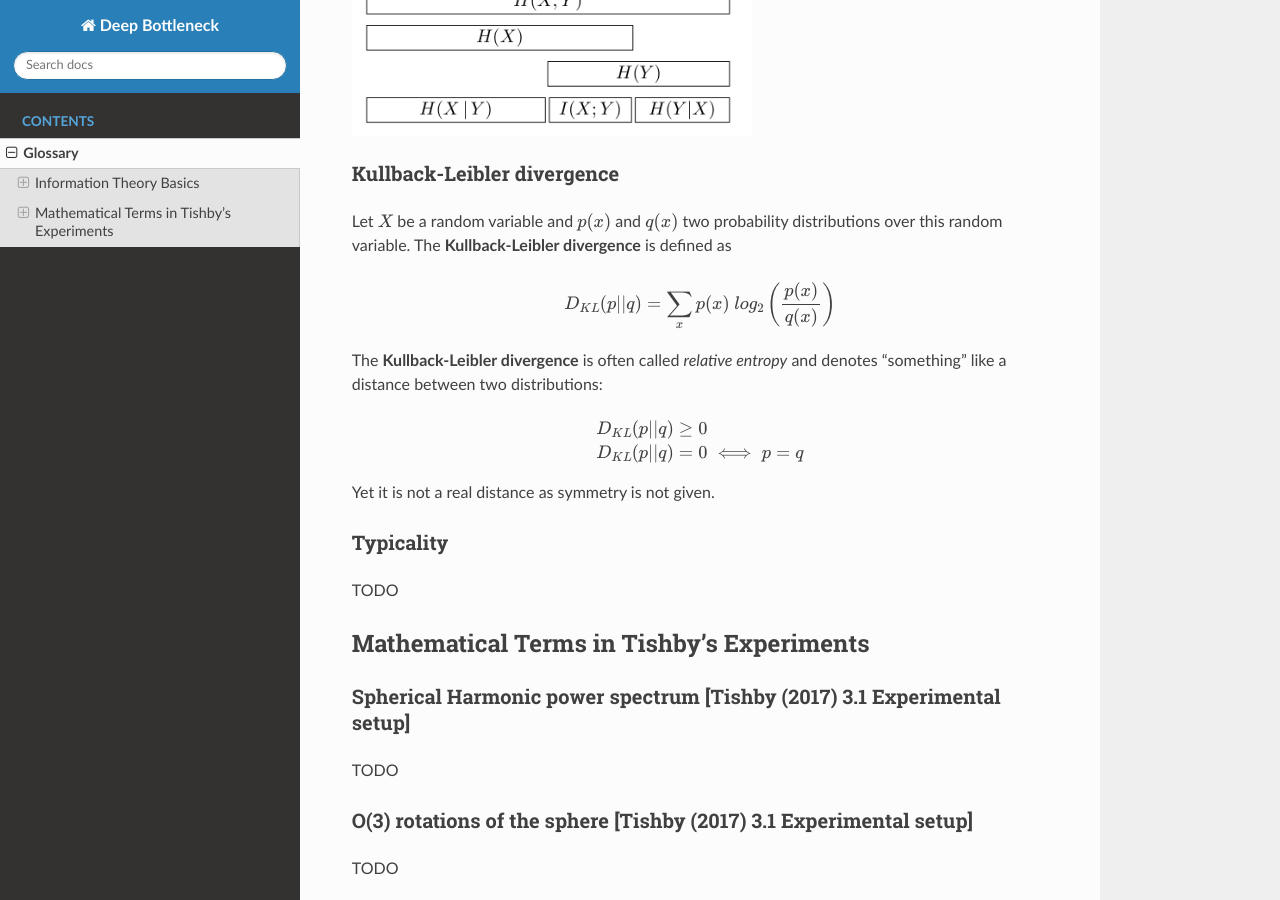
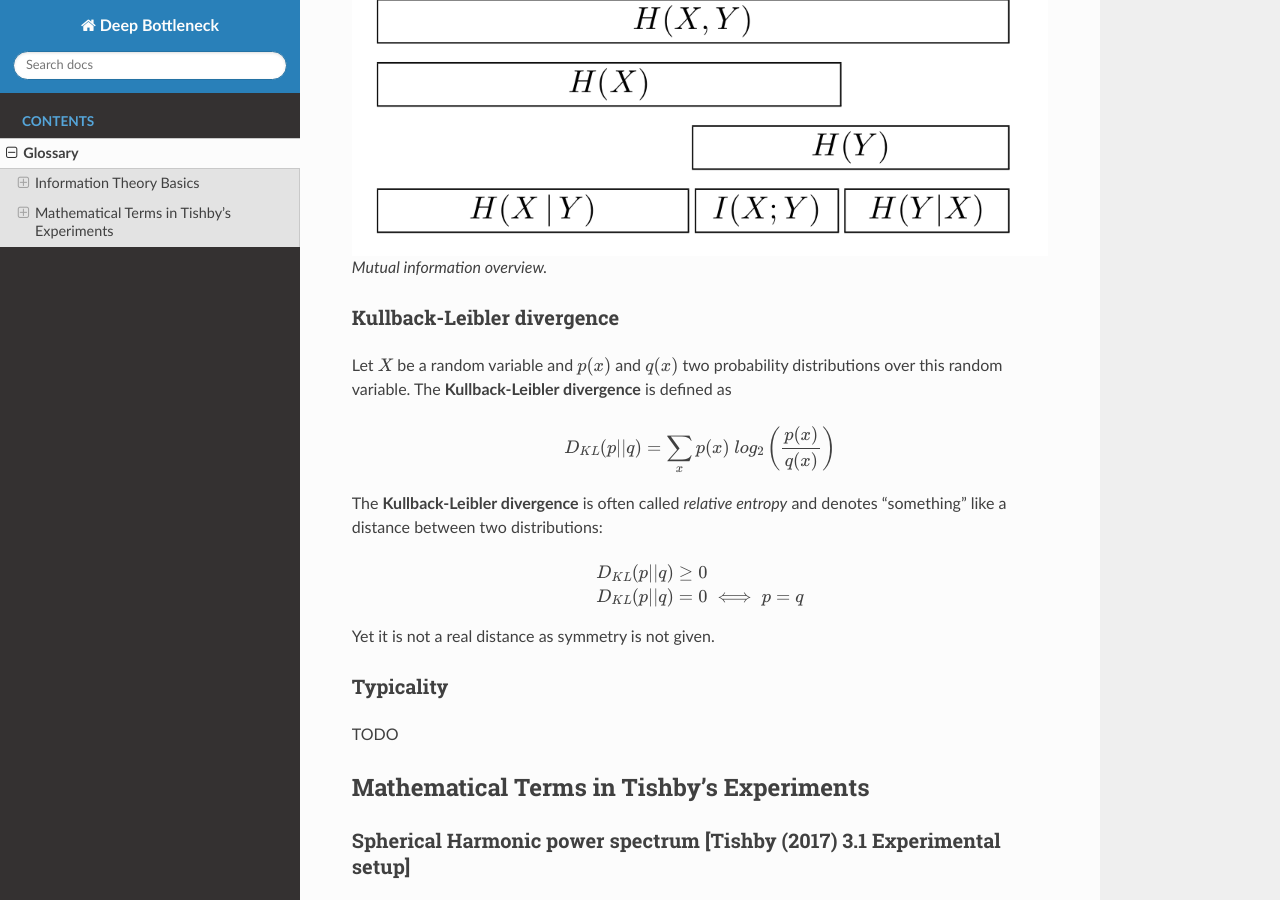
Before and after one commit to neuroinfo-os/deep-bottleneck, a Sphinx documentation site: the page built from docs/glossary.rst, in a window 1280 px wide and 900 px high, scrolled down 1572 px. Built offline with Sphinx 7.4.7 and the Read the Docs theme 2.0.0, drawn with Linux system fonts in a browser that asks for light colours; pages that are not in the unit, such as notebooks, are missing from menus.

Commit message:
Turn image into figure

```diff
--- a/docs/glossary.rst
+++ b/docs/glossary.rst
@@ -84,10 +84,9 @@ remains if we observe the other. It holds that
 
 The following figure gives a good overview:
 
-.. image:: images/mutual_info_overview.png
-  :width: 300pt
+.. figure:: _static/images/mutual_info_overview.png
 
-
+    Mutual information overview.
 
 
 Kullback-Leibler divergence
```
Also changed, not shown: docs/_static/images/mutual_info_overview.png (renamed from docs/images/mutual_info_overview.png).
